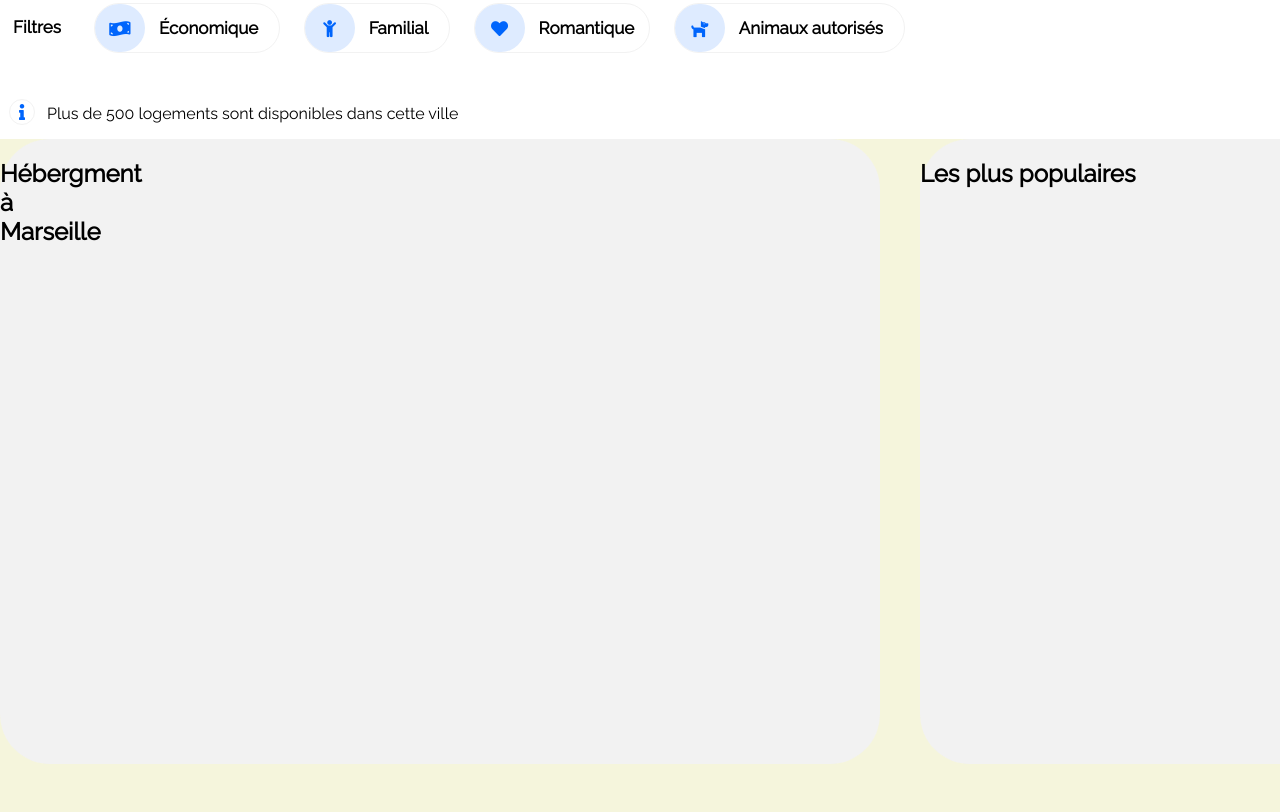
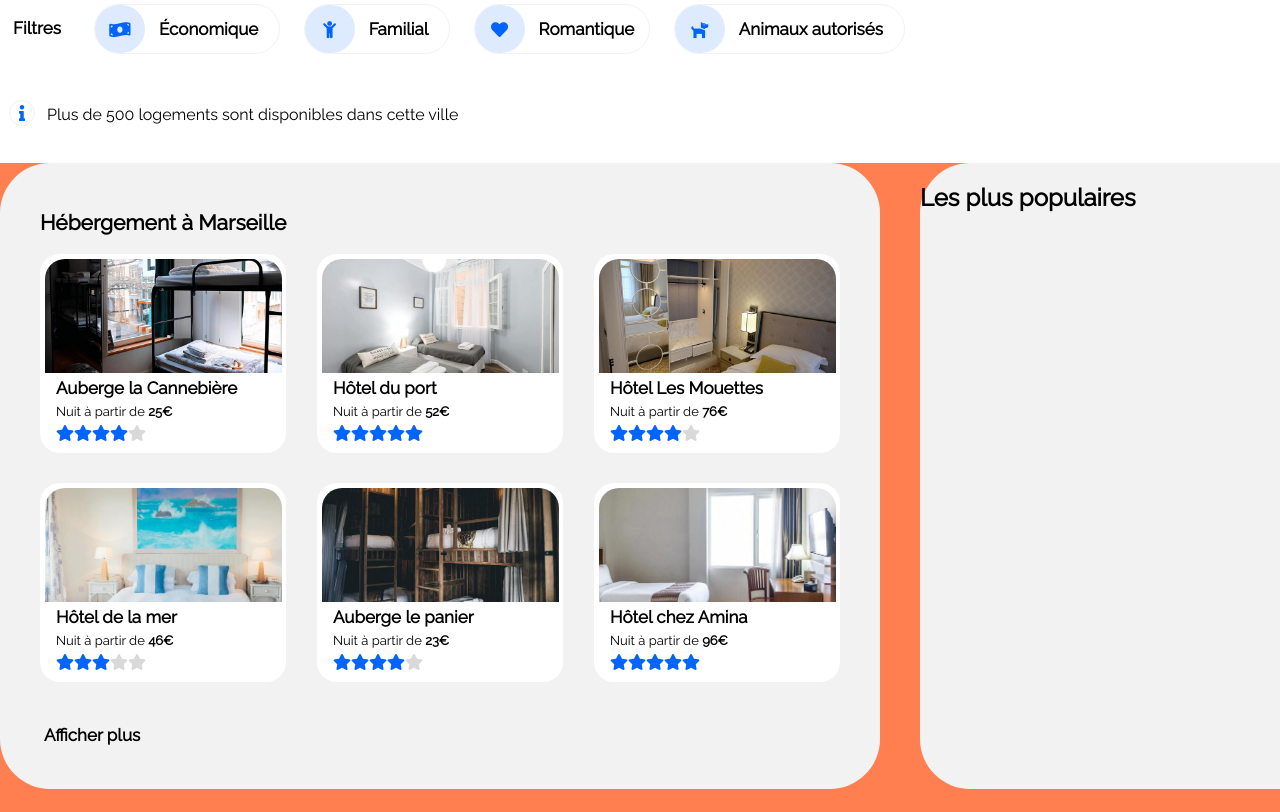
Before and after one commit to MartinBINARD/MartinBinard_2_11062021, a plain HTML site: page index.html in a window 1280 px wide. Shown: the part 288-1100 px from the top of the page. Drawn offline with Linux system fonts and the light colour scheme.

Commit message:
Add css grid lodging cards and cool css transform

```diff
--- a/index.html
+++ b/index.html
@@ -85,55 +85,88 @@
             </div>
             <p>Plus de 500 logements sont disponibles dans cette ville</p>
         </div>
+
         <!-- content section -->
         <section class="content">
 
+            <!-- housing content -->
             <section class="content__housing">
-                <h2 id="housing">Hébergment à Marseille</h2>
 
-                <!-- <a href="#" id="content__housing__cannebiere">
+                <h2>Hébergement à Marseille</h2>
+
+                <!-- housing container to contains links -->
+                <div class="housing-container">
+
+                    <a href="#" class="housing-container__cannebiere">
+                        <div class="housing-container__cannebiere__img">
                             <img src="src/hebergements/4_small/marcus-loke-WQJvWU_HZFo-unsplash.jpg" alt="Auberge la cannebière">
+                        </div>
+                        <div class="card-description">
                             <h3>Auberge la Cannebière</h3>
                             <p>Nuit à partir de <strong>25€</strong></p>
-                    <div class="content__housing__cannebiere__rating"><i class="fas fa-star"></i><i class="fas fa-star"></i><i class="fas fa-star"></i><i class="fas fa-star"></i><i class="fas fa-star"></i></div>
-                </a> -->
-<!--
-                <a href="#" id="content__housing__harbor">
-                    <img src="" alt="Hôtel du port">
+                            <div class="housing-container__cannebiere__rating"><i class="fas fa-star blue"></i><i class="fas fa-star blue"></i><i class="fas fa-star blue"></i><i class="fas fa-star blue"></i><i class="fas fa-star grey"></i></div>
+                        </div>
+                    </a>
+
+                    <a href="#" class="housing-container__harbor">
+                        <div class="housing-container__harbor__img">
+                            <img src="src/hebergements/4_small/fred-kleber-gTbaxaVLvsg-unsplash.jpg" alt="Hôtel du port">
+                        </div>
+                        <div class="card-description">
                             <h3>Hôtel du port</h3>
                             <p>Nuit à partir de <strong>52€</strong></p>
-                    <div class="content__housing__cannebiere__rating"><i class="fas fa-star"></i><i class="fas fa-star"></i><i class="fas fa-star"></i><i class="fas fa-star"></i><i class="fas fa-star"></i></div>
+                            <div class="housing-container__harbor__rating"><i class="fas fa-star blue"></i><i class="fas fa-star blue"></i><i class="fas fa-star blue"></i><i class="fas fa-star blue"></i><i class="fas fa-star blue"></i></div>
+                        </div>
                     </a>
 
-                <a href="#" id="content__housing__mouettes">
-                    <img src="" alt="Hôtel les Mouettes">
+                    <a href="#" class="housing-container__mouettes">
+                        <div class="housing-container__mouettes__img">
+                            <img src="src/hebergements/4_small/reisetopia-B8WIgxA_PFU-unsplash.jpg" alt="Hôtel les Mouettes">
+                        </div>
+                        <div class="card-description">
                             <h3>Hôtel Les Mouettes</h3>
                             <p>Nuit à partir de <strong>76€</strong></p>
-                    <div class="content__housing__cannebiere__rating"><i class="fas fa-star"></i><i class="fas fa-star"></i><i class="fas fa-star"></i><i class="fas fa-star"></i><i class="fas fa-star"></i></div>
+                            <div class="housing-container__cannebiere__rating"><i class="fas fa-star blue"></i><i class="fas fa-star blue"></i><i class="fas fa-star blue"></i><i class="fas fa-star blue"></i><i class="fas fa-star grey"></i></div>
+                        </div>
                     </a>
 
-                <a href="#" id="content__housing__sea">
-                    <img src="" alt="Hôtel de la mer">
+                    <a href="#" class="housing-container__sea">
+                        <div class="housing-container__sea__img">
+                            <img src="src/hebergements/4_small/annie-spratt-Eg1qcIitAuA-unsplash.jpg" alt="Hôtel de la mer">
+                        </div>
+                        <div class="card-description">
                             <h3>Hôtel de la mer</h3>
                             <p>Nuit à partir de <strong>46€</strong></p>
-                    <div class="content__housing__cannebiere__rating"><i class="fas fa-star"></i><i class="fas fa-star"></i><i class="fas fa-star"></i><i class="fas fa-star"></i><i class="fas fa-star"></i></div>
+                            <div class="housing-container__cannebiere__rating"><i class="fas fa-star blue"></i><i class="fas fa-star blue"></i><i class="fas fa-star blue"></i><i class="fas fa-star grey"></i><i class="fas fa-star grey"></i></div>
+                        </div>
                     </a>
 
-                <a href="#" id="content__housing__panier">
-                    <img src="" alt="Auberge le panier">
+                    <a href="#" class="housing-container__panier">
+                        <div class="housing-container__panier__img">
+                            <img src="src/hebergements/4_small/nicate-lee-kT-ZyaiwBe0-unsplash.jpg" alt="Auberge le panier">
+                        </div>
+                        <div class="card-description">
                             <h3>Auberge le panier</h3>
                             <p>Nuit à partir de <strong>23€</strong></p>
-                    <div class="content__housing__cannebiere__rating"><i class="fas fa-star"></i><i class="fas fa-star"></i><i class="fas fa-star"></i><i class="fas fa-star"></i><i class="fas fa-star"></i></div>
+                            <div class="housing-container__cannebiere__rating"><i class="fas fa-star blue"></i><i class="fas fa-star blue"></i><i class="fas fa-star blue"></i><i class="fas fa-star blue"></i><i class="fas fa-star grey"></i></div>
+                        </div>
                     </a>
 
-                <a href="#" id="content__housing__amina">
-                    <img src="" alt="Hôtel chez Amina">
+                    <a href="#" class="housing-container__amina">
+                        <div class="housing-container__amina__img">
+                            <img src="src/hebergements/4_small/febrian-zakaria-M6S1WvfW68A-unsplash.jpg" alt="Hôtel chez Amina">
+                        </div>
+                        <div class="card-description">
                             <h3>Hôtel chez Amina</h3>
                             <p>Nuit à partir de <strong>96€</strong></p>
-                    <div class="content__housing__cannebiere__rating"><i class="fas fa-star"></i><i class="fas fa-star"></i><i class="fas fa-star"></i><i class="fas fa-star"></i><i class="fas fa-star"></i></div>
-                </a> -->
+                            <div class="housing-container__harbor__rating"><i class="fas fa-star blue"></i><i class="fas fa-star blue"></i><i class="fas fa-star blue"></i><i class="fas fa-star blue"></i><i class="fas fa-star blue"></i></div>
+                        </div>
+                    </a>
 
-                <!-- <p>Afficher plus</p> -->
+                </div>
+
+                <a href="#" id="show-more">Afficher plus</a>
+
             </section>
 
             <!-- section most popular -->
--- a/style.css
+++ b/style.css
@@ -132,7 +132,7 @@ header, main {
 
 .main-title p {
     margin: 0px 6px 19px;
-    font-size: 16px;
+    font-size: 17px;
 }
 
 /* search-bar */
@@ -168,7 +168,7 @@ header, main {
     /* search button */
 .search-bar__button {
     border: none;
-    border-radius: 0 10px 10px 0;
+    border-radius: 0 15px 15px 0;
     background-color: #0065FC;
     color: white;
     font-size: 17px;
@@ -257,6 +257,7 @@ header, main {
     display: flex;
     flex-direction: row;
     align-items: center;
+    margin-bottom: 23px;
 }
 
 .info-bar__icon {
@@ -282,11 +283,26 @@ header, main {
 .content {
     display: grid;
     grid-template-columns: 880px 40px 420px;
-    grid-template-rows: 625px 65px 550px;
-    background-color: beige;
+    grid-template-rows: 626px 65px 550px;
+    background-color: coral;
 }
 
-/* layout children section */
+        /* hover content card  */
+.housing-container a:hover {
+    transform: scale(1.03);
+    transition: 600ms;
+}
+
+        /* rate stars content card */
+.blue {
+    color: #0065FC;
+}
+
+.grey {
+    color: #d9d9d9;
+}
+
+    /* layout children section */
 .content__housing {
     background-color: #F2F2F2;
     border-radius: 50px;
@@ -303,14 +319,119 @@ header, main {
 
 .content__activities {
     background-color: cornflowerblue;
-    grid-column-start: 1;
-    grid-column-end: 4;
+    grid-column: 1 / 4;
     grid-row-start: 3;
 }
 
-/* housing content title */
+        /* housing content */
 .content__housing {
     display: grid;
-    grid-template-columns: 40px 246px 31px 246px 31px 40px;
-    grid-template-rows: 47px 21px 23px 199px 30px 199px 43px 46px;
+    grid-template-columns: 40px 800px 40px;
+    grid-template-rows: 91px 428px 107px;
 }
+
+            /* housing content title */
+.content__housing > h2 {
+    grid-column: 2 / 2;
+    grid-row-start: 1 / 1;
+    font-size: 21px;
+    margin: 0;
+    padding-top: 47px;
+}
+
+            /* container inside housing content */
+.housing-container {
+    grid-column: 2 / 2;
+    grid-row-start: 2 / 2;
+            /* layout housing-container cards */
+    display: grid;
+    grid-template-columns: 246px 31px 246px 31px 246px;
+    grid-template-rows: 199px 30px 199px;
+}
+
+            /* show-more link */
+#show-more {
+    grid-column: 2 / 2;
+    grid-row: 3 / 3;
+    text-decoration: none;
+    color: black;
+    font-size: 17px;
+    font-weight: bold;
+    padding-top: 43px;
+    padding-left: 4px;
+}
+
+                /* layout inside a housing card */
+.housing-container a {
+    background-color: #ffffff;
+    border-radius: 20px;
+    padding: 5px;
+    grid-template-columns: 5px 236px 5px;
+    grid-template-rows: 5px 114px 75px 5px;
+    text-decoration: none;
+    color: initial;
+}
+
+                    /* layout of card description */
+.card-description {
+    margin: 5px 11px;
+}
+
+                    /* Scale image card and fit div to image */
+.housing-container img, .housing-container > a > div{
+    height: 114px;
+    width: 237px;
+    border-radius: 20px 20px 0 0;
+}
+
+img {
+    object-fit: cover;
+}
+
+                    /* layout description card */
+.housing-container h3, .housing-container p {
+    margin: 0;
+}
+
+.housing-container h3 {
+    font-size: 17px;
+}
+
+.housing-container p {
+    font-size: 13px;
+    margin-top: 6px;
+    margin-bottom: 5px;
+}
+
+/* layout of each cards */
+    /* 1st row */
+.housing-container__cannebiere {
+    grid-column: 1 / 1;
+    grid-row: 1 / 1;
+}
+
+.housing-container__harbor {
+    grid-column: 3 / 3;
+    grid-row: 1 / 1;
+}
+
+.housing-container__mouettes {
+    grid-column: 5 / 5;
+    grid-row: 1 / 1;
+}
+
+    /* 2nd row */
+.housing-container__sea {
+    grid-column: 1 / 1;
+    grid-row: 3 / 3;
+}
+
+.housing-container__panier {
+    grid-column: 3 / 3;
+    grid-row: 3 / 3;
+}
+
+.housing-container__amina {
+    grid-column: 5 / 5;
+    grid-row: 3 / 3;
+}
```
Also changed, not shown: 1 other file. Lines whose indentation alone changed are shown as unchanged.
